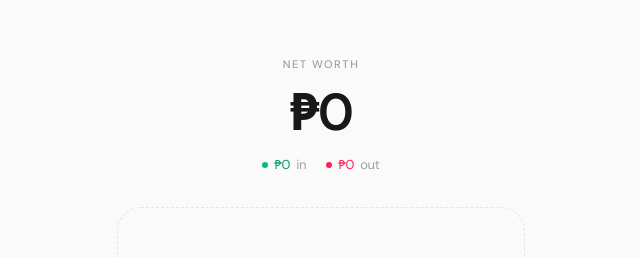
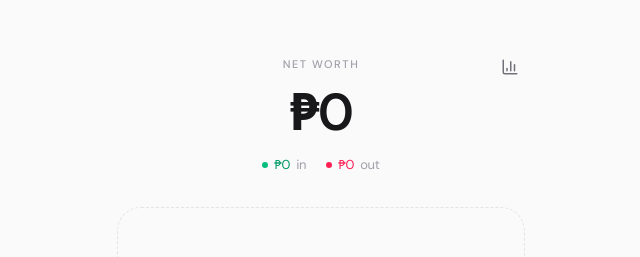
Before and after one commit to covzoun/Finance-App---Updated, a React (Vite) app: page / in a window 1280 px wide. Shown: the top 257 px of the page, without its empty margins (319-959 px from the left). Built offline with nearby package versions, Linux system fonts and the light colour scheme.

Commit message:
ui: open Insights from hero chart button (not Settings)

```diff
--- a/src/App.tsx
+++ b/src/App.tsx
@@ -401,7 +401,18 @@ export default function App() {
   return (
     <div className={isDark ? 'dark' : ''}>
       <div className={`min-h-screen ${isDark ? 'bg-zinc-950 text-zinc-50' : 'bg-zinc-50 text-zinc-900'}`}>
-        <section className="max-w-md mx-auto px-6 pt-14 pb-8">
+        <section className="max-w-md mx-auto px-6 pt-14 pb-8 relative">
+          <button
+            type="button"
+            onClick={() => setShowAnalyticsPanel(true)}
+            className={`absolute top-12 right-4 p-2.5 rounded-full transition-colors z-10 ${
+              isDark ? 'hover:bg-zinc-900 text-zinc-400' : 'hover:bg-zinc-200/70 text-zinc-500'
+            }`}
+            aria-label="Insights"
+          >
+            <DynamicIcon name="BarChart3" size={18} />
+          </button>
+
           <div className="text-center">
             <p className={`text-[11px] font-medium tracking-[0.14em] uppercase ${muted}`}>
               Net worth
@@ -606,7 +617,6 @@ export default function App() {
           onResetApp={handleResetApp}
           hideBalances={hideBalances}
           onToggleHideBalances={toggleHideBalances}
-          onOpenInsights={() => setShowAnalyticsPanel(true)}
         />
 
         <AnimatePresence>
```
